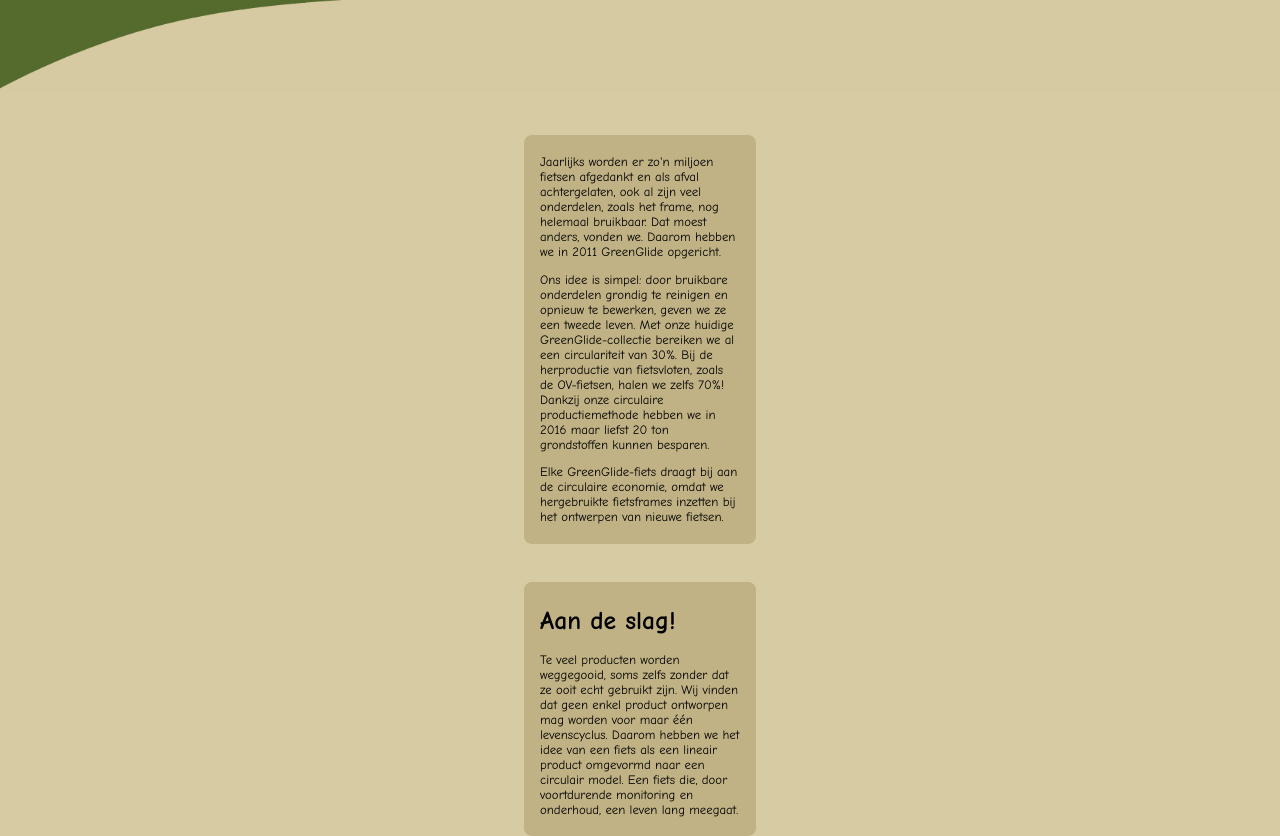
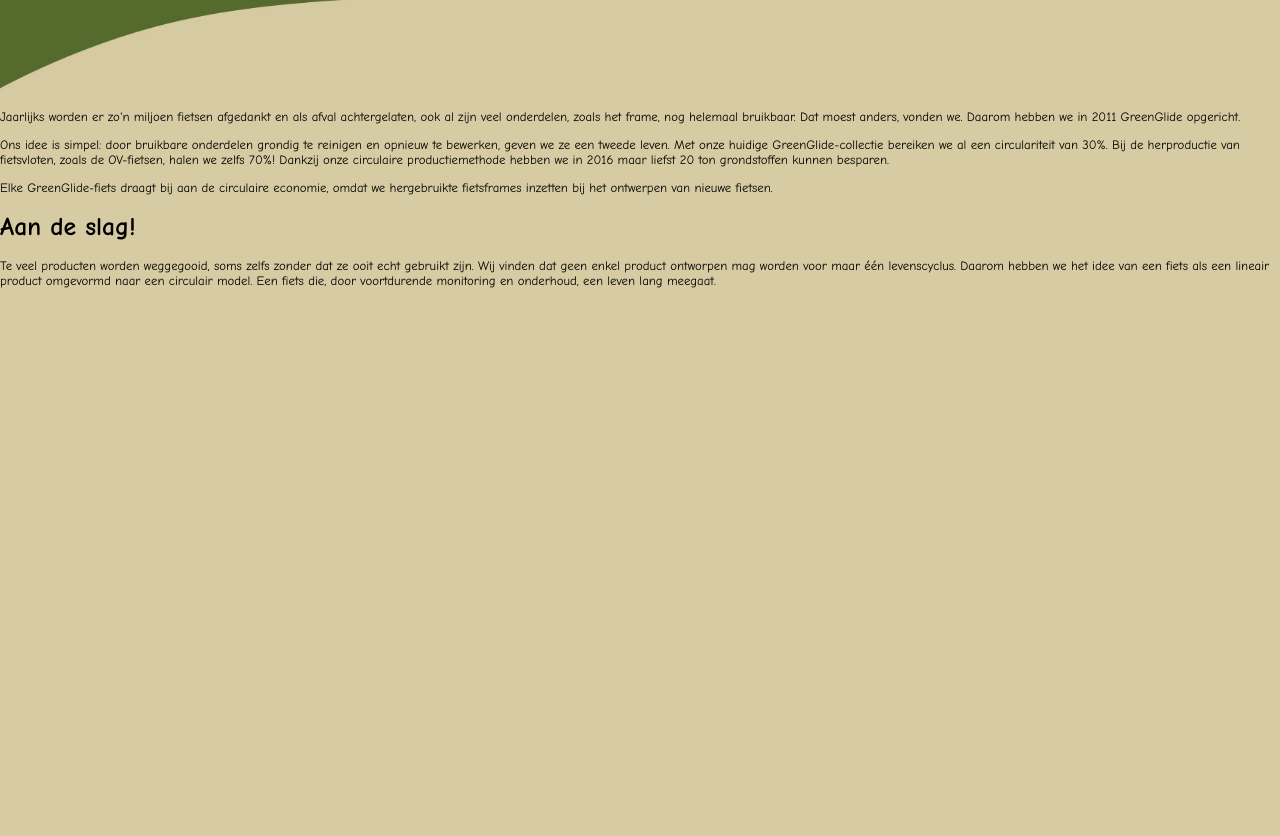
Before and after one commit to jouri47/jouri74, a plain HTML site: page over.html in a window 1280 px wide. Shown: the part 546-1382 px from the top of the page. After the commit the page ends 847 px from the top, so only its background shows below. Drawn offline with Linux system fonts and the light colour scheme.

Commit message:
Update over.html

```diff
--- a/over.html
+++ b/over.html
@@ -20,18 +20,15 @@
   </header>
 
   <main>
-    <div class="bar">
 
       <p> Jaarlijks worden er zo'n miljoen fietsen afgedankt en als afval achtergelaten, ook al zijn veel onderdelen, zoals het frame, nog helemaal bruikbaar. Dat moest anders, vonden we. Daarom hebben we in 2011 GreenGlide opgericht.</p>
       <p>Ons idee is simpel: door bruikbare onderdelen grondig te reinigen en opnieuw te bewerken, geven we ze een tweede leven. Met onze huidige GreenGlide-collectie bereiken we al een circulariteit van 30%. Bij de herproductie van fietsvloten, zoals de OV-fietsen, halen we zelfs 70%! Dankzij onze circulaire productiemethode hebben we in 2016 maar liefst 20 ton grondstoffen kunnen besparen.</p>
       <p>Elke GreenGlide-fiets draagt bij aan de circulaire economie, omdat we hergebruikte fietsframes inzetten bij het ontwerpen van nieuwe fietsen.</p>
     <img src="imgs/ov.jpg" alt="onze verhaal" class="bewegende-afbeelding">
-  </div>
-  <div class="bar">
+
     <h1> Aan de slag! </h1>
     <p>Te veel producten worden weggegooid, soms zelfs zonder dat ze ooit echt gebruikt zijn. Wij vinden dat geen enkel product ontworpen mag worden voor maar één levenscyclus. Daarom hebben we het idee van een fiets als een lineair product omgevormd naar een circulair model. Een fiets die, door voortdurende monitoring en onderhoud, een leven lang meegaat.</p>
 
-    </div>
   </main>
 
 </body>
```
